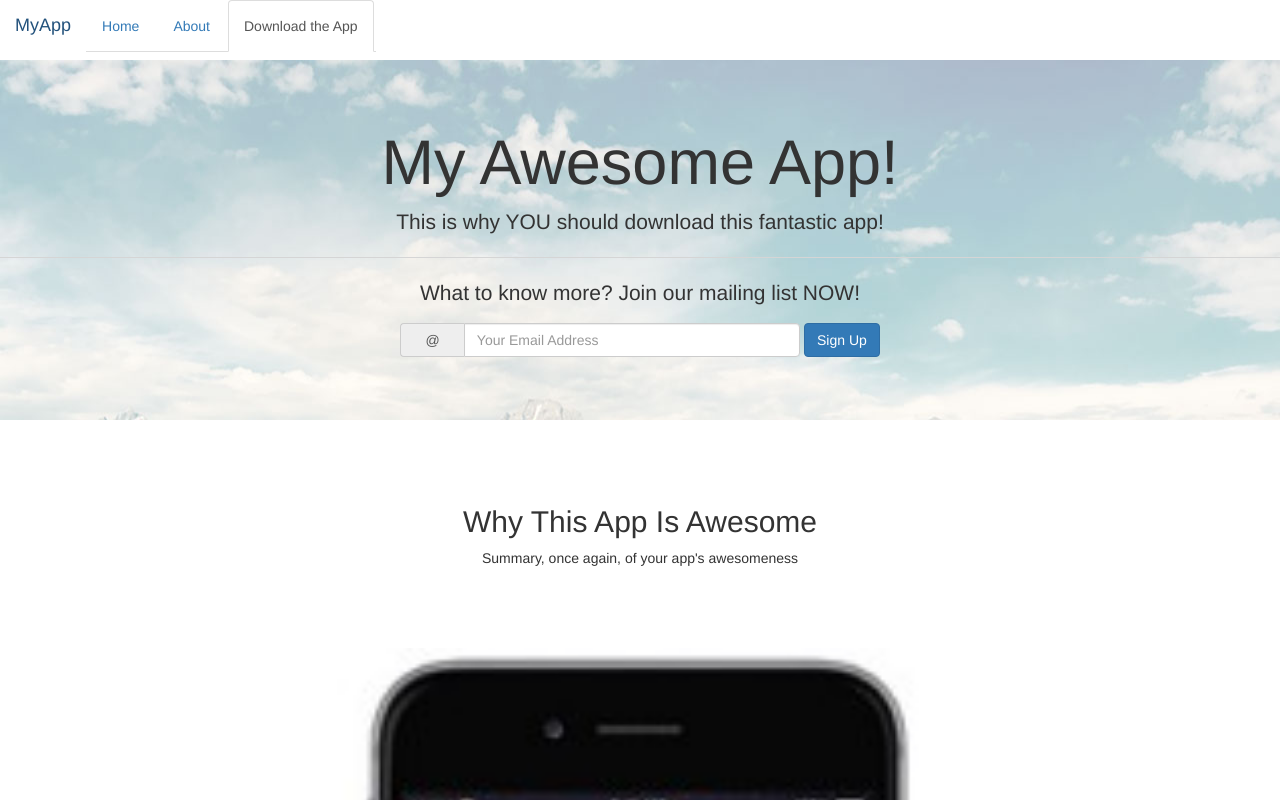
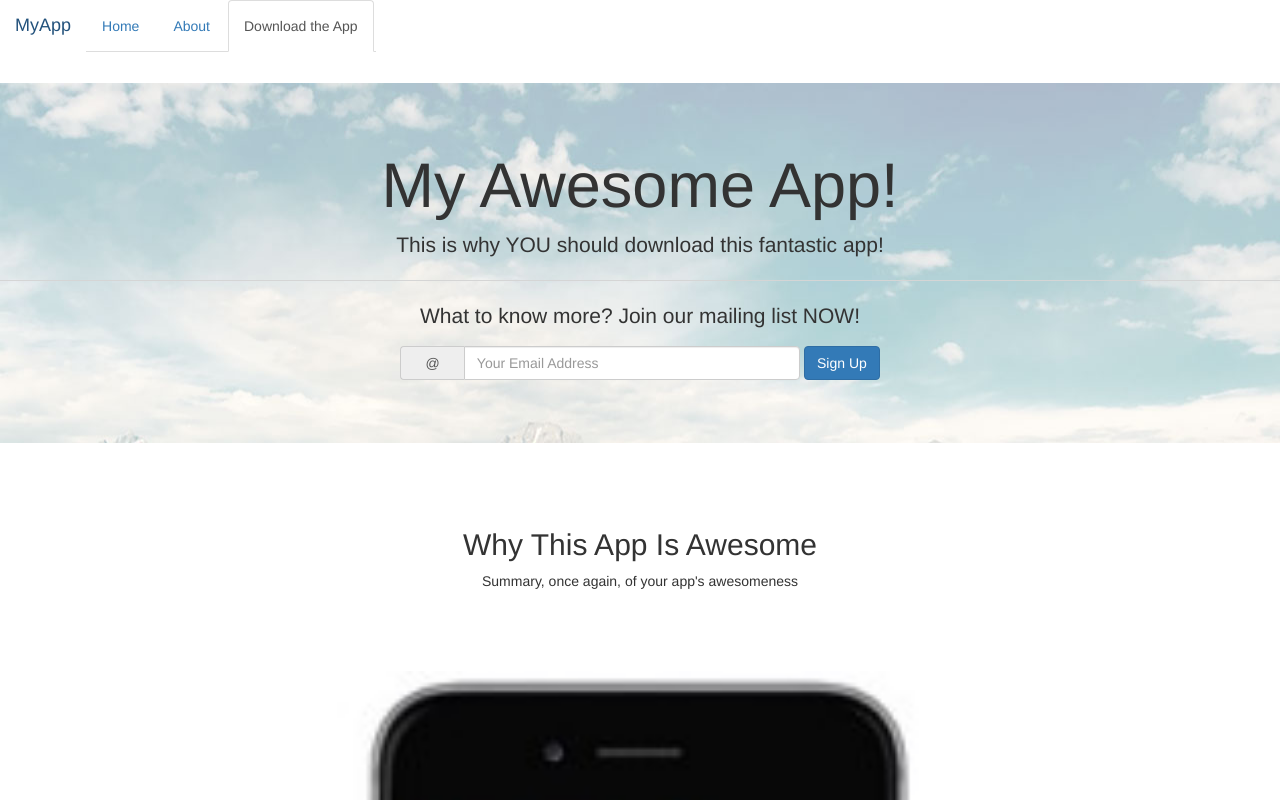
Before and after one commit to EvisionPRO/myapp, a plain HTML site: page index.html in a window 1280 px wide. Shown: the top 800 px of the page. Drawn offline with nearby package versions, Linux system fonts and the light colour scheme.

Commit message:
Changed top menu
I fixed header background.

```diff
--- a/index.html
+++ b/index.html
@@ -43,8 +43,8 @@
               margin-bottom: 85px;
           }
 
-          #myNavbar {
-              height: 25px;
+         #myNavbar {
+              height: 48px;
           }
 
           #bodyContainer {
```
